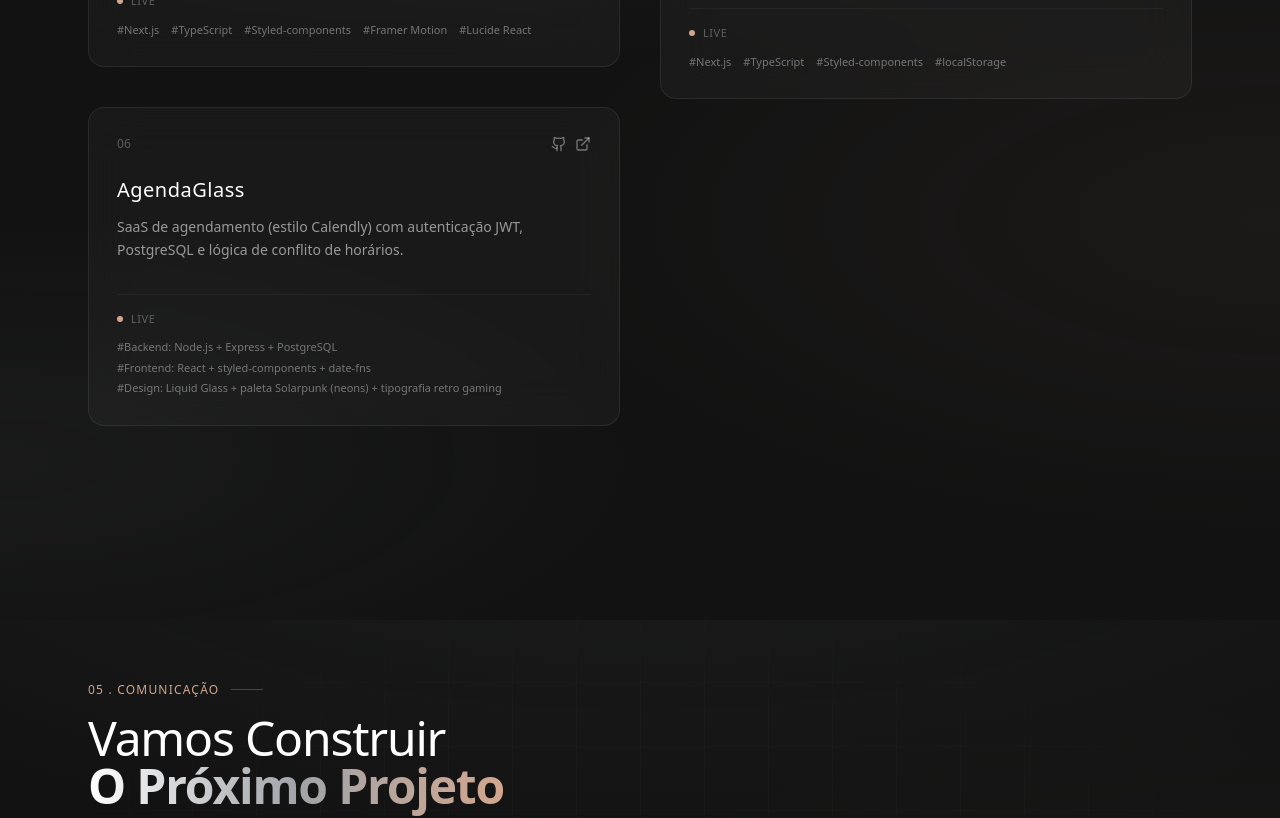
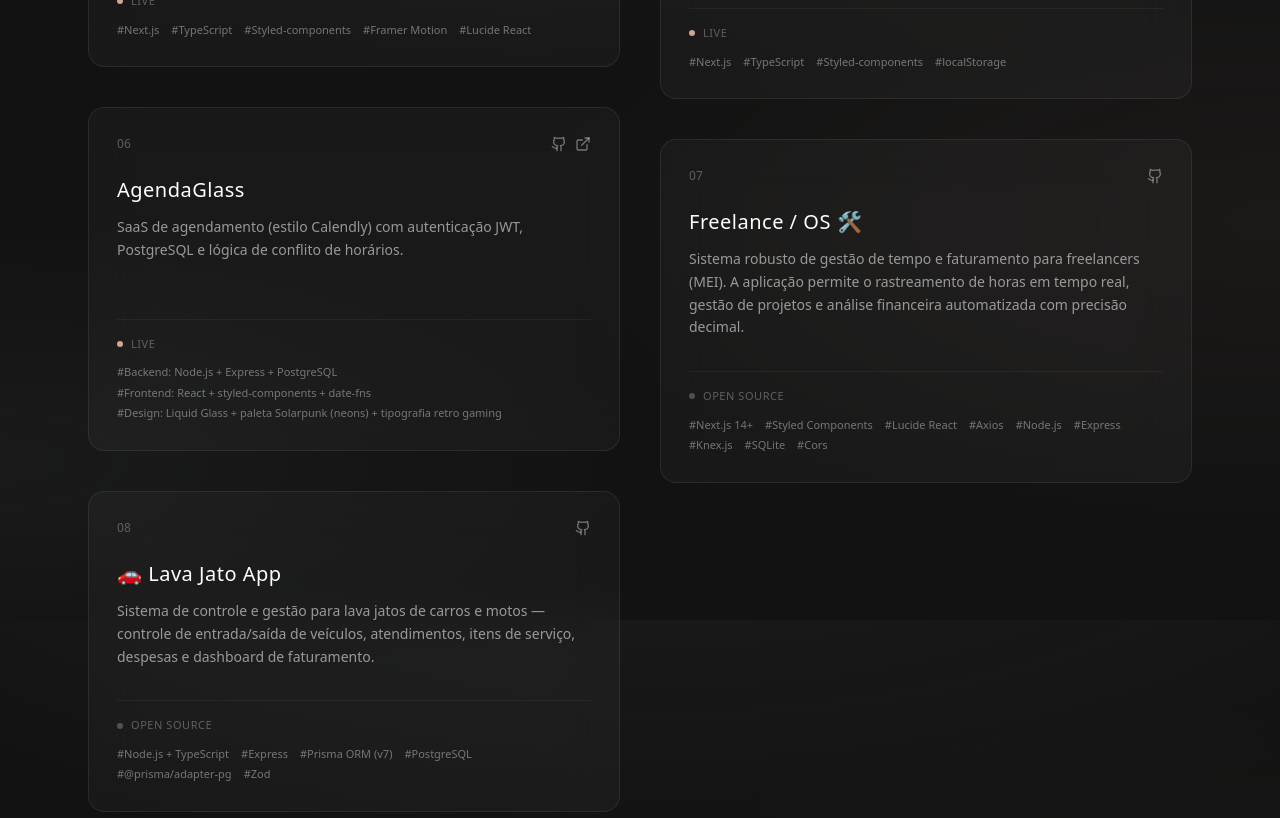
Before and after one commit to PatricAugusto/Portfolio-v4, a Next.js app: page / in a window 1280 px wide. Shown: the part 4980-5798 px from the top of the page. Built offline with nearby package versions, Linux system fonts and the light colour scheme.

Commit message:
feat(portfolio): add Freelance OS and Lava Jato App projects

```diff
--- a/src/data/portfolio.ts
+++ b/src/data/portfolio.ts
@@ -135,6 +135,24 @@ export const projects: Project[] = [
     github: "https://github.com/PatricAugusto/SaaS-Solarpunk-de-agendamento",
     featured: true,
   },
+  {
+    id: "7",
+    title: "Freelance / OS 🛠️",
+    description:
+      "Sistema robusto de gestão de tempo e faturamento para freelancers (MEI). A aplicação permite o rastreamento de horas em tempo real, gestão de projetos e análise financeira automatizada com precisão decimal.",
+    tags: ["Next.js 14+", "Styled Components", "Lucide React", "Axios", "Node.js", "Express", "Knex.js", "SQLite", "Cors"],
+    github: "https://github.com/PatricAugusto/Sistema-de-Gestao-de-Freelancer",
+    featured: true,
+  },
+  {
+    id: "8",
+    title: "🚗 Lava Jato App",
+    description:
+      "Sistema de controle e gestão para lava jatos de carros e motos — controle de entrada/saída de veículos, atendimentos, itens de serviço, despesas e dashboard de faturamento.",
+    tags: ["Node.js + TypeScript", "Express", "Prisma ORM (v7)", "PostgreSQL", "@prisma/adapter-pg", "Zod"],
+    github: "https://github.com/PatricAugusto/Sistema-de-controle-para-lava-jatos",
+    featured: true,
+  },
 ];
 
 export const aboutStats = [
```
